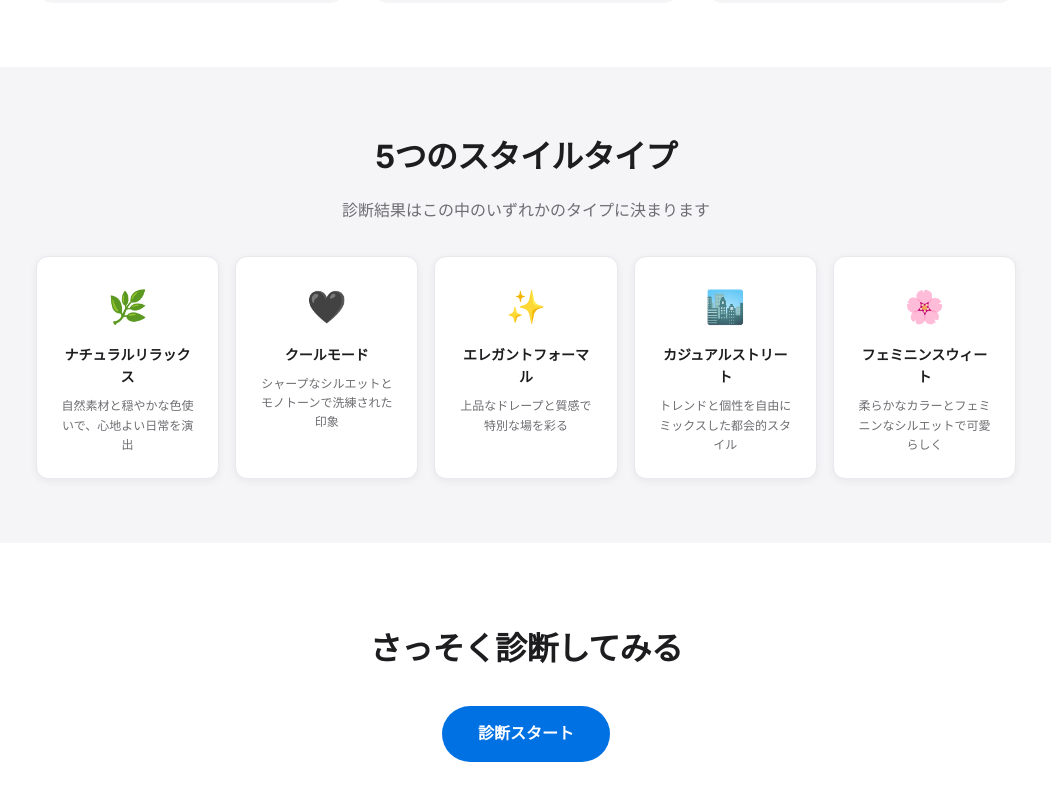
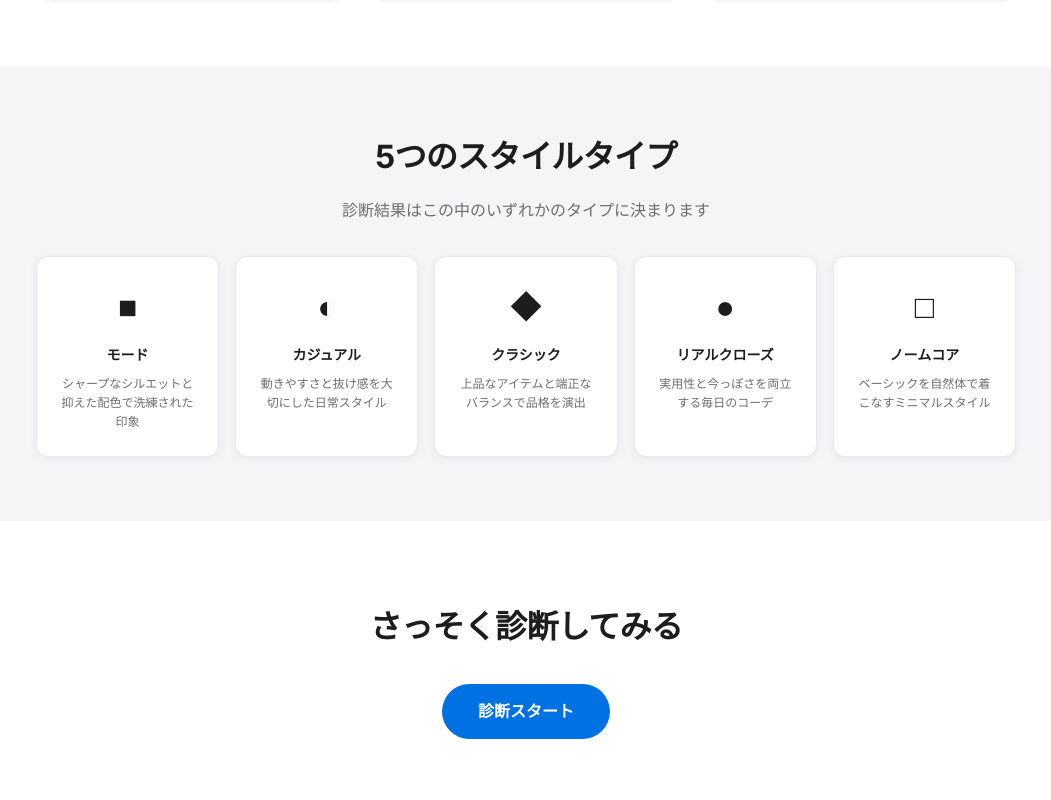
Before and after one commit to RiTooooooo/outfit-curator, a Next.js app: page / in a window 1280 px wide. Shown: the part 900-1700 px from the top of the page, without its empty margins (114-1165 px from the left). Built offline with nearby package versions, Linux system fonts and the light colour scheme.

Commit message:
スタイルタイプ変更

```diff
--- a/src/app/page.tsx
+++ b/src/app/page.tsx
@@ -3,34 +3,34 @@ import styles from "./page.module.css";
 
 const STYLE_TYPES = [
   {
-    slug: "natural-relax",
-    name: "ナチュラルリラックス",
-    desc: "自然素材と穏やかな色使いで、心地よい日常を演出",
-    emoji: "🌿",
+    slug: "mode",
+    name: "モード",
+    desc: "シャープなシルエットと抑えた配色で洗練された印象",
+    emoji: "■",
   },
   {
-    slug: "cool-mode",
-    name: "クールモード",
-    desc: "シャープなシルエットとモノトーンで洗練された印象",
-    emoji: "🖤",
+    slug: "casual",
+    name: "カジュアル",
+    desc: "動きやすさと抜け感を大切にした日常スタイル",
+    emoji: "◐",
   },
   {
-    slug: "elegant-formal",
-    name: "エレガントフォーマル",
-    desc: "上品なドレープと質感で特別な場を彩る",
-    emoji: "✨",
+    slug: "classic",
+    name: "クラシック",
+    desc: "上品なアイテムと端正なバランスで品格を演出",
+    emoji: "◆",
   },
   {
-    slug: "casual-street",
-    name: "カジュアルストリート",
-    desc: "トレンドと個性を自由にミックスした都会的スタイル",
-    emoji: "🏙️",
+    slug: "real-clothes",
+    name: "リアルクローズ",
+    desc: "実用性と今っぽさを両立する毎日のコーデ",
+    emoji: "●",
   },
   {
-    slug: "feminine-sweet",
-    name: "フェミニンスウィート",
-    desc: "柔らかなカラーとフェミニンなシルエットで可愛らしく",
-    emoji: "🌸",
+    slug: "normcore",
+    name: "ノームコア",
+    desc: "ベーシックを自然体で着こなすミニマルスタイル",
+    emoji: "□",
   },
 ] as const;
 
```
Also changed, not shown: prisma/seeds/styleTypesData.ts (+41 -42 lines), src/app/diagnosis/result/page.tsx (+6 -6 lines).
